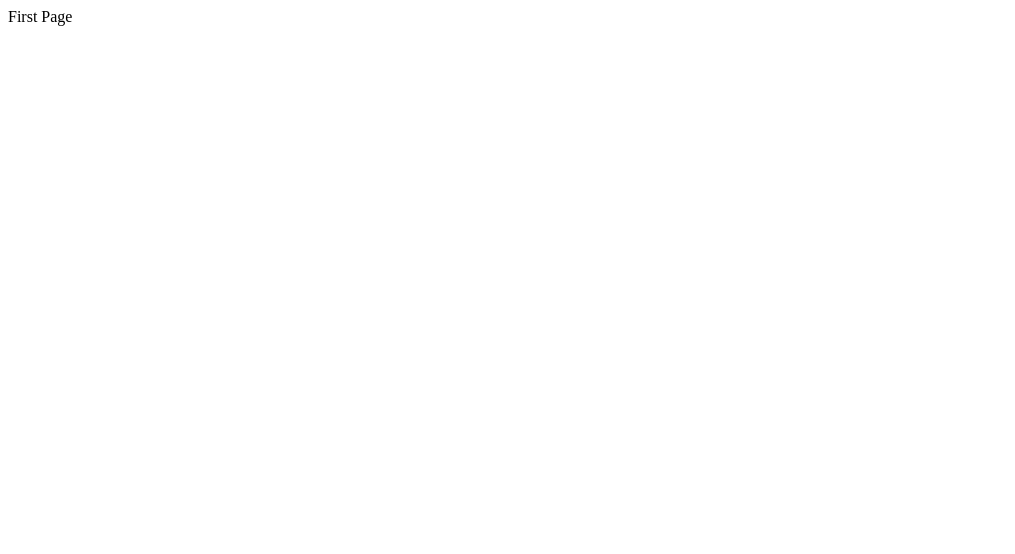
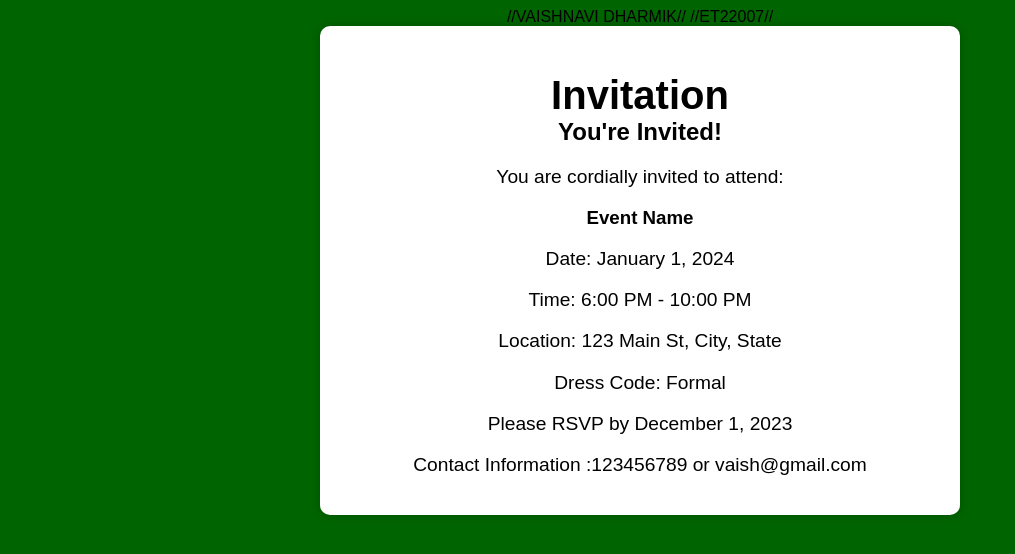
Before and after one commit to vaishnavidharmik/hierarchical, a plain HTML site: page index.html in a window 1280 px wide. Shown: the whole page, without its empty margins (0-1015 px from the left). Drawn offline with Linux system fonts and the light colour scheme.

Commit message:
invitation card

```diff
--- a/index.html
+++ b/index.html
@@ -1,11 +1,48 @@
+<!DOCTYPE html>//VAISHNAVI DHARMIK//
+//ET22007//
 <html>
 <head>
-      <title>
-               Web Page
-      </title>
+	<title>Invitation Card</title>
+	<style>
+		body {
+			font-family: Arial, sans-serif;
+			text-align: center;
+			background-color:#006400
+
+		}
+		h1 {
+			font-size: 2.5rem;
+			margin-bottom: 0;
+		}
+		h2 {
+			font-size: 1.5rem;
+			margin-top: 0;
+		}
+		p {
+			font-size: 1.2rem;
+		}
+		.container {
+			max-width: 600px;
+			margin: auto;
+			padding: 20px;
+			background-color: white;
+			border-radius: 10px;
+			box-shadow: 0 0 10px rgba(0,0,0,0.2);
+		}//
+	</style>
 </head>
-
 <body>
-      <h>First Page</h>
+	<div class="container">
+		<h1>Invitation</h1>
+		<h2>You're Invited!</h2>
+		<p>You are cordially invited to attend:</p>
+		<h3>Event Name</h3>
+		<p>Date: January 1, 2024</p>
+		<p>Time: 6:00 PM - 10:00 PM</p>
+		<p>Location: 123 Main St, City, State</p>
+		<p>Dress Code: Formal</p>
+		<p>Please RSVP by December 1, 2023</p>
+		<p>Contact Information :123456789 or vaish@gmail.com</p>
+	</div>
 </body>
 </html>
```
